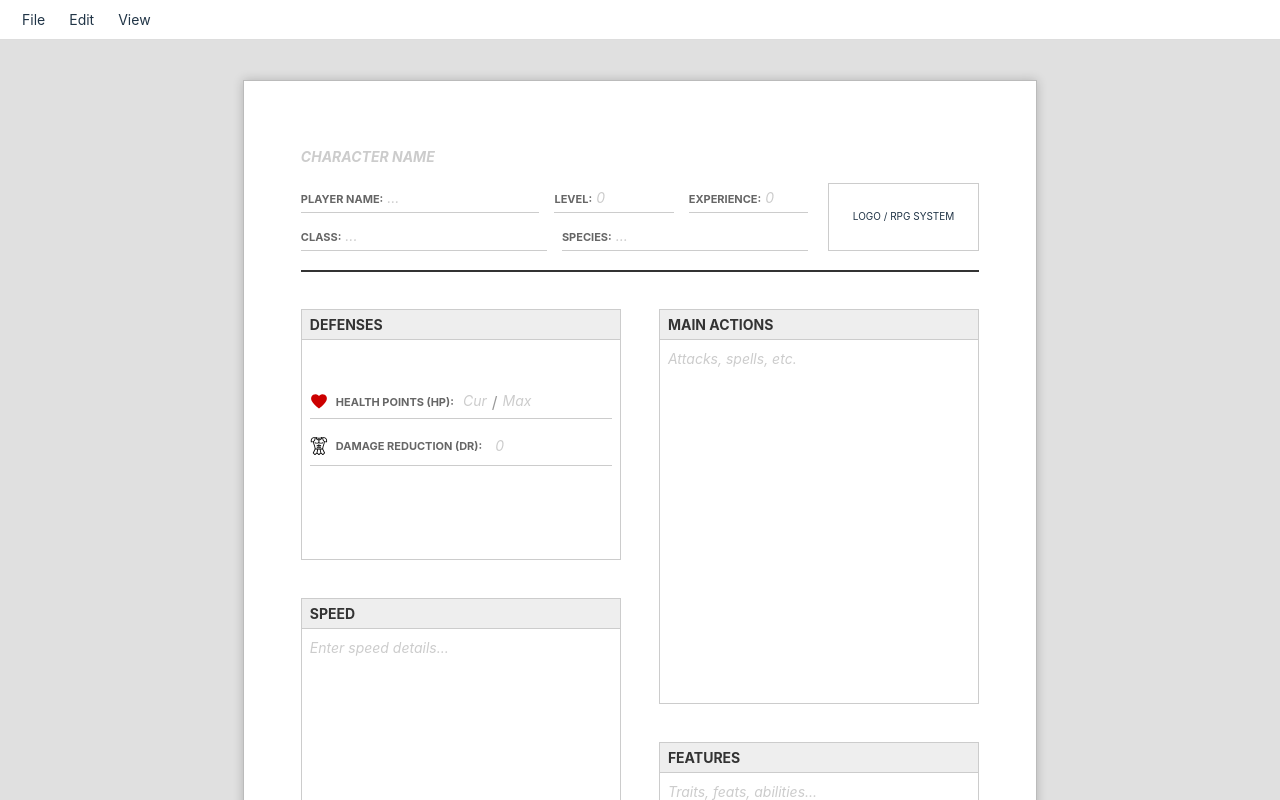
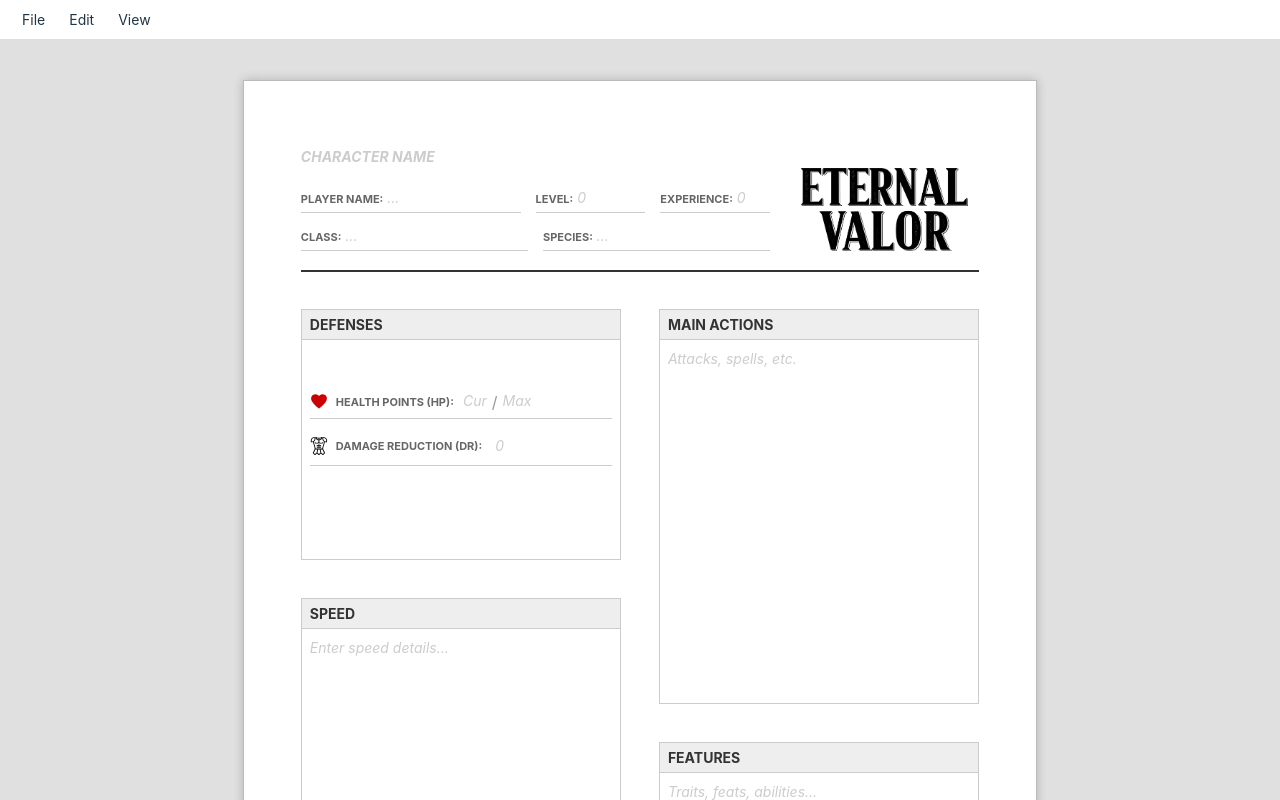
Before and after one commit to firesmoker/EVCharacters, a website built with Vite: page index.html in a window 1280 px wide. Built offline with nearby package versions, Linux system fonts and the light colour scheme.

Commit message:
eternal valor logo

```diff
--- a/src/main.js
+++ b/src/main.js
@@ -61,10 +61,9 @@ document.querySelector('#app').innerHTML = `
                     </div>
                   </div>
                 </div>
-                <div class="logo-box">
-                  LOGO / RPG SYSTEM
-                </div>
-              </header>
+                          <div class="logo-box">
+                            <img src="/Logo.png" alt="Eternal Valor Logo" style="max-width: 100%; max-height: 100%; object-fit: contain;">
+                          </div>              </header>
 
         <main class="sheet-middle">
           <section class="sheet-column">
--- a/src/style.css
+++ b/src/style.css
@@ -169,13 +169,11 @@ html, body {
 }
 
 .logo-box {
-  width: 40mm;
-  height: 18mm;
-  border: 1px solid #ccc;
+  width: 50mm;
+  height: 22mm;
   display: flex;
   align-items: center;
   justify-content: center;
-  font-size: 10px;
   margin-left: 20px;
   flex-shrink: 0;
 }
```
Also changed, not shown: public/Logo.png (added).
